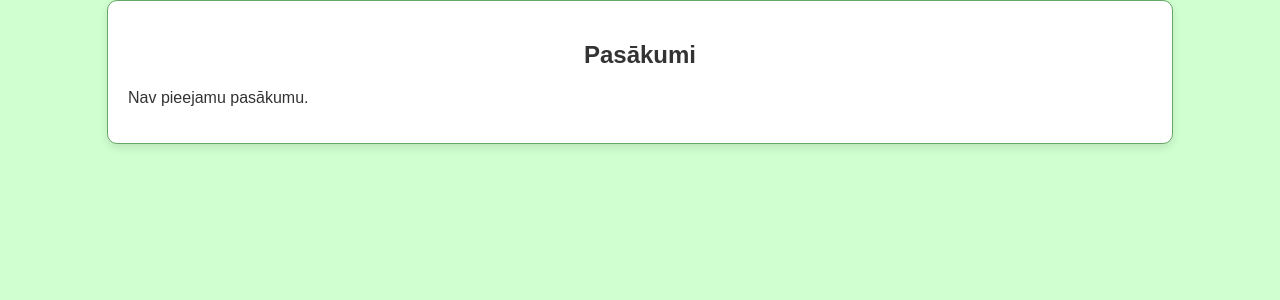
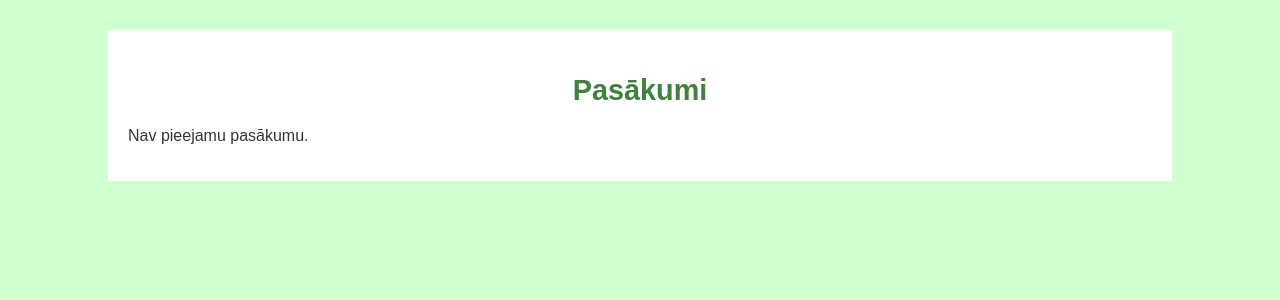
Before and after one commit to Keython/ticket_service_php, a PHP site: page /events.php in a window 1280 px wide. Shown: the part 83-383 px from the top of the page. Run offline with PHP 8.4, Linux system fonts and the light colour scheme; data that the repository does not hold is empty.

Commit message:
admin_logi

```diff
--- a/accounts.php
+++ b/accounts.php
@@ -37,7 +37,7 @@ include 'header.php';
 ?>
 
 <!-- Page Content for User Accounts -->
-<div class="container">
+<div class="event-container">
     <h2>Lietotāju konti</h2>
 
     <?php if ($result && $result->num_rows > 0): ?>
--- a/events.php
+++ b/events.php
@@ -38,7 +38,7 @@ include 'header.php';
 ?>
 
 <!-- Page Content for Events -->
-<div class="container">
+<div class="event-container">
     <h2>Pasākumi</h2>
 
     <?php if ($result && $result->num_rows > 0): ?>
--- a/style_admin_views.css
+++ b/style_admin_views.css
@@ -50,11 +50,13 @@
 }
 
 /* Styling for the table container */
-.container {
+.event-container {
     max-width: 1500px; /* Limit the width of the container */
     margin: 0 auto; /* Center the content */
     padding: 20px;
     background-color:white;
+    width: 80%;
+    margin: 30px auto;
 }
 
 
```
